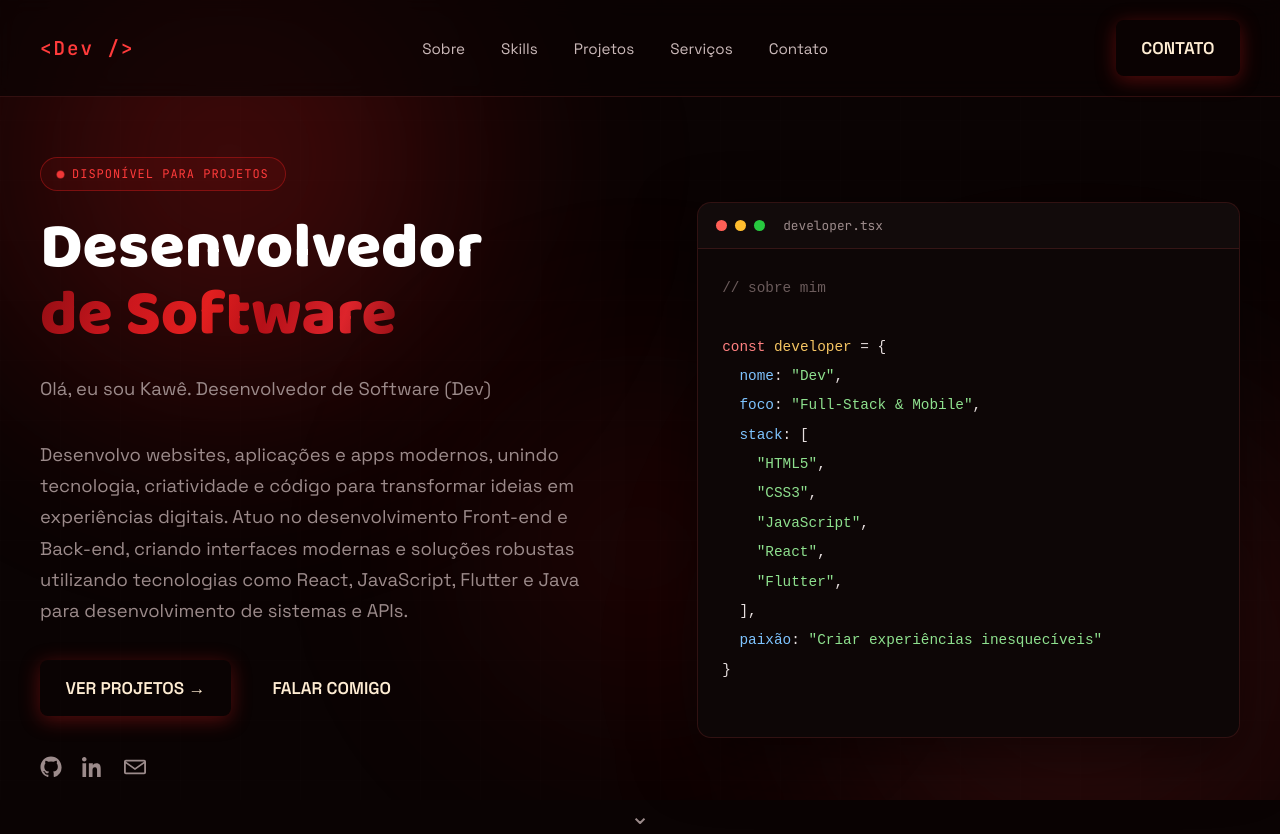
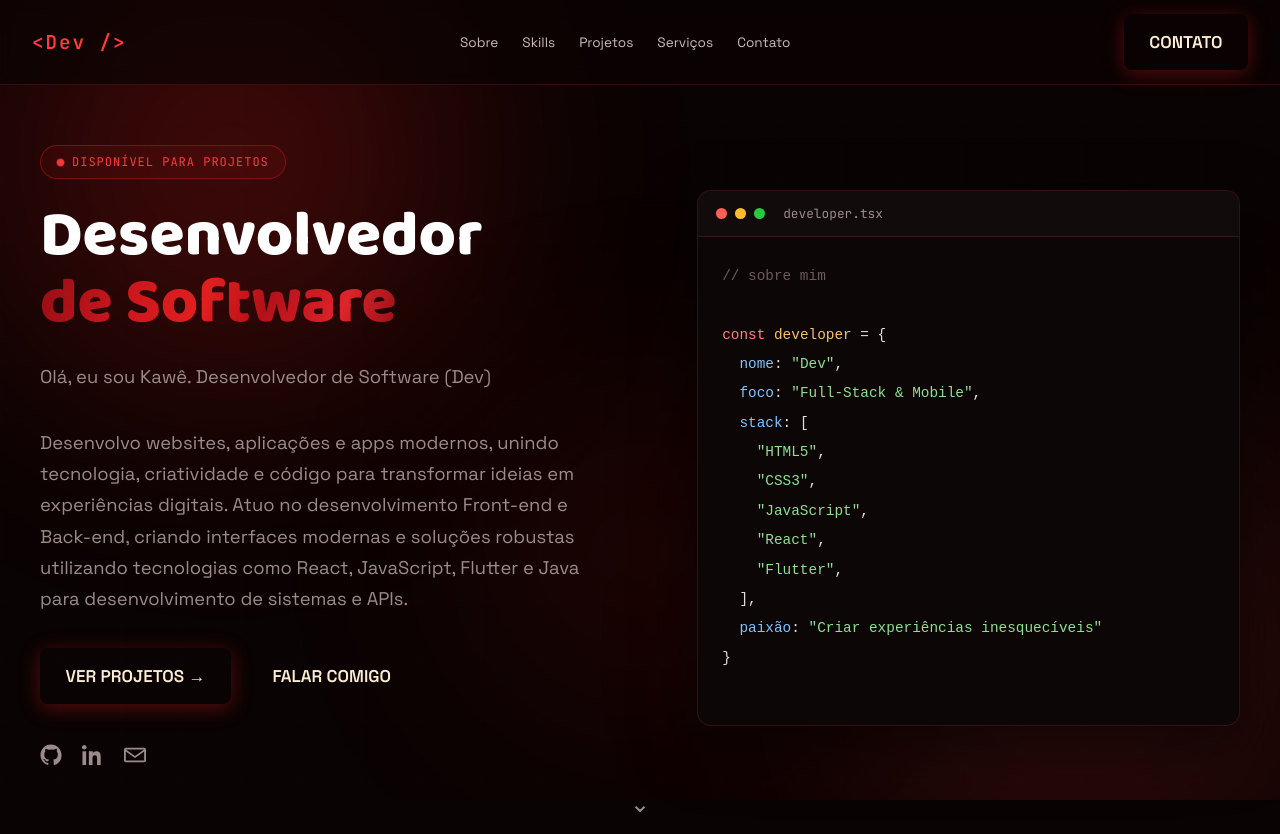
Before and after one commit to kawehora/meu-portifolio, a website: page index.html in a window 1280 px wide. Shown: the top 834 px of the page. Drawn offline with Linux system fonts and the light colour scheme.

Commit message:
Automação

```diff
--- a/style.css
+++ b/style.css
@@ -222,11 +222,11 @@ body.intro-complete > :not(.intro-screen) {
 .navbar {
   max-width: 1300px;
   margin: 0 auto;
-  padding: 20px 40px;
+  padding: 14px 32px;
   display: flex;
   align-items: center;
   justify-content: space-between;
-  gap: 20px;
+  gap: 18px;
 }
 
 .logo {
@@ -240,13 +240,14 @@ body.intro-complete > :not(.intro-screen) {
 .nav-links {
   list-style: none;
   display: flex;
-  gap: 36px;
-  font-size: 0.95rem;
+  gap: 24px;
+  font-size: 0.85rem;
   color: #cbb9b9;
 }
 
 .nav-links a {
   transition: color 0.25s ease;
+  padding: 6px 0;
 }
 
 .nav-links a:hover {
```
